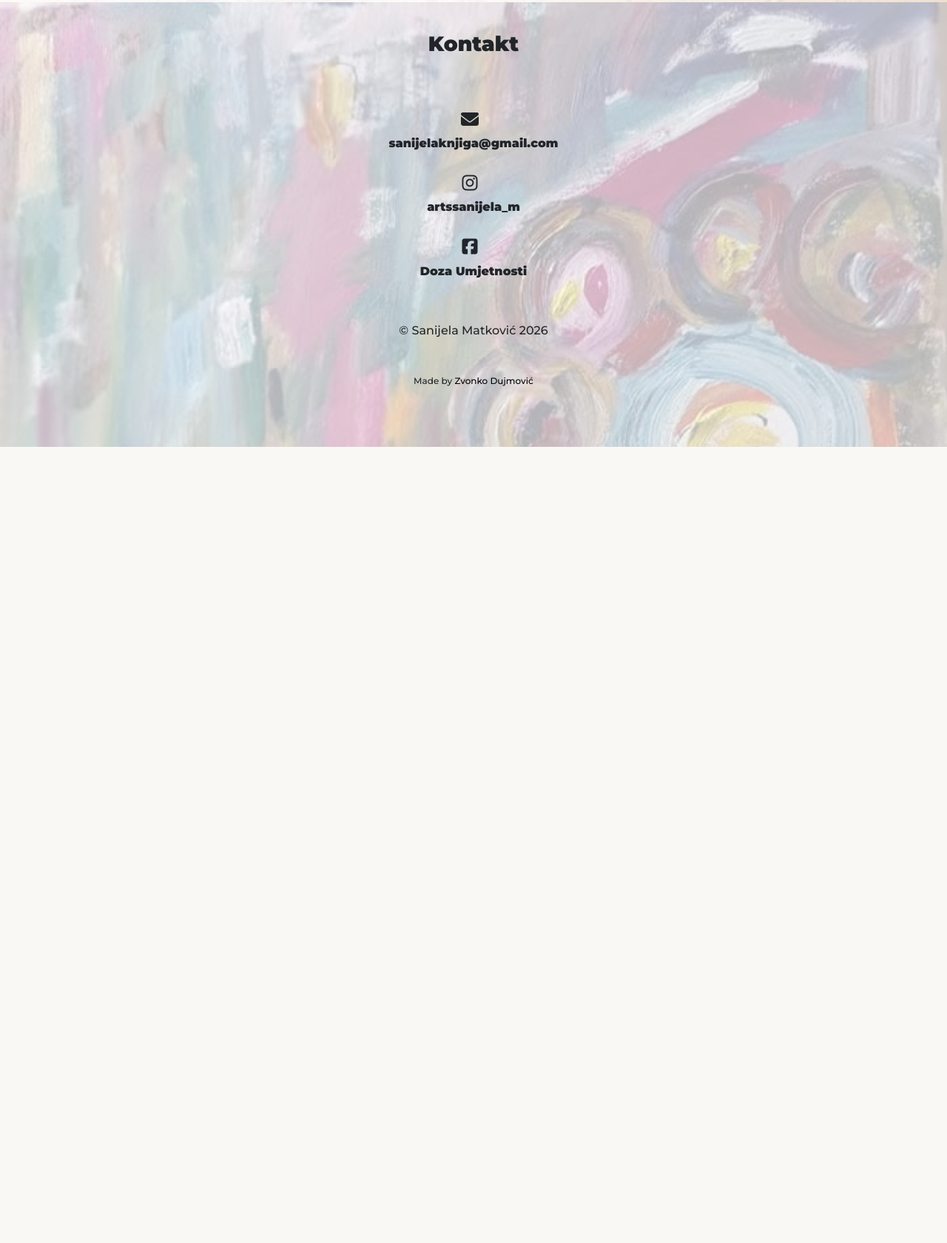
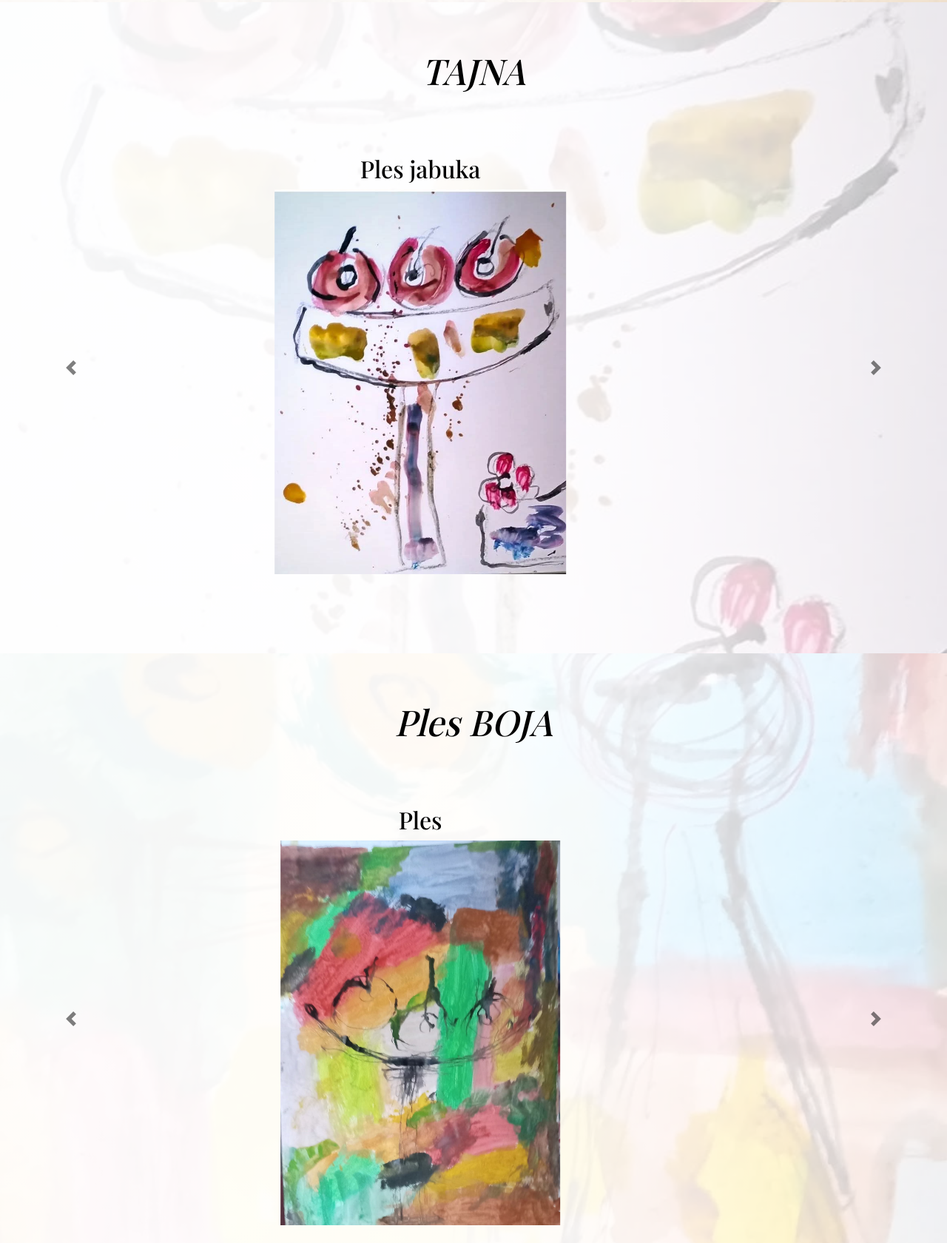
Before and after one commit to Dujma7/prNr1SaMa, a plain HTML site: page umjetnost/slikarstvo/index.html in a window 1280 px wide. Shown: the part 1677-3357 px from the top of the page at 74% size. Before the commit the page ends 2281 px from the top, so only its background shows below. Drawn offline with nearby package versions, Linux system fonts and the light colour scheme; a web font is replaced by a local one.

Commit message:
added new things to slikrstvo

```diff
--- a/styles.css
+++ b/styles.css
@@ -63,19 +63,32 @@ html {
 
 /* 2. Force Bootstrap's slide containers to fill that exact height */
 .carousel-item {
-    height: auto;
+    height: 75vh;
+
+  /* Flexbox centers everything inside the slide */
+  display: flex;
+  flex-direction: column;
+  justify-content: center; /* Vertical alignment */
+  align-items: center;     /* Horizontal alignment */
 }
+
 
 /* 3. The magic fix for your images */
 .carouselIMG {
     width: 80% !important;
     height: auto;
     object-fit: scale-down;
-    max-height: 80vh; /* Keeps the whole image visible without distortion, adding letterboxes if needed */
+    max-height: 70vh; /* Keeps the whole image visible without distortion, adding letterboxes if needed */
 
     /* Center the image perfectly if it's narrower than the screen */
     margin-left: auto;
     margin-right: auto;
+}
+
+.carousel-control-prev,
+.carousel-control-next {
+  top: 4rem;                /* Pushes arrows down below the H2 heading */
+  bottom: 0;                /* Keeps arrows centered vertically over the image area */
 }
 
 .carouselH2 {
@@ -360,6 +373,36 @@ p {
     background-size: cover;
     background-position: center;
 }
+
+.carouselDisplay2Div {
+    height: 110vh;
+    width: 100%;
+    overflow: visible;
+
+    /* Combine them here: Gradient FIRST, Image SECOND */
+    background-image:
+        linear-gradient(to left, rgba(255, 255, 255, 0.0), rgba(255, 255, 255, 0.85) 50%),
+        url("images/plesjabuka.jpg");
+
+    background-repeat: no-repeat;
+    background-size: cover;
+    background-position: center;
+}
+
+.carouselDisplay3Div {
+    height: 110vh;
+    width: 100%;
+    overflow: visible;
+
+    /* Combine them here: Gradient FIRST, Image SECOND */
+    background-image:
+        linear-gradient(to left, rgba(255, 255, 255, 0.0), rgba(255, 255, 255, 0.85) 50%),
+        url("images/ples5.jpg");
+
+    background-repeat: no-repeat;
+    background-size: cover;
+    background-position: center;
+}
 @media (min-width: 992px) and (max-width: 1110px) {
     .nav-link {font-size: 1.1rem;
     }
@@ -410,7 +453,7 @@ p {
         }
 
         .carouselIMG {
-            height: 70vh;
+            max-height: 65vh;
             width: auto;
         }
 
--- a/umjetnost/slikarstvo/index.html
+++ b/umjetnost/slikarstvo/index.html
@@ -118,6 +118,92 @@
     <span class="sr-only">Next</span>
   </a>
 </div>
+
+</div>
+    <div class="carouselDisplay2Div">
+        <div style="position: absolute; z-index: 1; opacity: 0.7; width: 100%; height: 110vh; background-color: white;"></div>
+        <em><h1 class="carouselDisplayH1" style="position: relative; z-index: 2;">TAJNA</h1></em>
+        <div id="carouselExampleIndicators2" class="carousel slide" data-ride="carousel" style="position: relative;z-index: 2;">
+    <div class="carousel-inner">
+        <div class="carousel-item active">
+            <h2 class="carouselH2">Ples jabuka</h2>
+            <img class="d-block carouselIMG" src="../../images/plesjabuka.jpg" alt="Ples jabuka">
+        </div>
+        <div class="carousel-item">
+            <h2 class="carouselH2">Šareno jutro</h2>
+            <img class="d-block carouselIMG" src="../../images/sarenojutro.jpg" alt="Šareno jutro">
+        </div>
+        <div class="carousel-item">
+            <h2 class="carouselH2">Lnubomofy</h2>
+            <img class="d-block carouselIMG"  src="../../images/lnubomofy.jpg" alt="Lnubomofy">
+        </div>
+        <div class="carousel-item">
+            <h2 class="carouselH2">Kiša</h2>
+            <img class="d-block carouselIMG"  src="../../images/kisa.jpg" alt="Kiša">
+        </div>
+        <div class="carousel-item">
+            <h2 class="carouselH2">Skalinada okusa</h2>
+            <img class="d-block carouselIMG"  src="../../images/skalinadaokusa.jpg" alt="Skalinada okusa">
+        </div>
+        <div class="carousel-item">
+            <h2 class="carouselH2">Budnica</h2>
+            <img class="d-block carouselIMG"  src="../../images/budnica.jpg" alt="Budnica">
+        </div>
+    </div>
+        <a class="carousel-control-prev" href="#carouselExampleIndicators2" role="button" data-slide="prev">
+            <span class="carousel-control-prev-icon" style="color: #000000" aria-hidden="true"></span>
+            <span class="sr-only">Previous</span>
+        </a>
+        <a class="carousel-control-next" href="#carouselExampleIndicators2" role="button" data-slide="next">
+            <span class="carousel-control-next-icon" aria-hidden="true"></span>
+            <span class="sr-only">Next</span>
+        </a>
+    </div>
+</div>
+
+<div class="carouselDisplay3Div">
+        <div style="position: absolute; z-index: 1; opacity: 0.7; width: 100%; height: 110vh; background-color: white;"></div>
+        <em><h1 class="carouselDisplayH1" style="position: relative; z-index: 2;">Ples BOJA</h1></em>
+        <div id="carouselExampleIndicators3" class="carousel slide" data-ride="carousel" style="position: relative;z-index: 2;">
+    <div class="carousel-inner">
+        <div class="carousel-item active">
+            <h2 class="carouselH2">Ples</h2>
+            <img class="d-block carouselIMG" src="../../images/ples1.jpg" alt="Ples">
+        </div>
+        <div class="carousel-item">
+            <h2 class="carouselH2">Ples</h2>
+            <img class="d-block carouselIMG" src="../../images/ples2.jpg" alt="Ples">
+        </div>
+        <div class="carousel-item">
+            <h2 class="carouselH2">Ples</h2>
+            <img class="d-block carouselIMG" src="../../images/ples3.jpg" alt="Ples">
+        </div>
+        <div class="carousel-item">
+            <h2 class="carouselH2">Ples</h2>
+            <img class="d-block carouselIMG" src="../../images/ples4.jpg" alt="Ples">
+        </div>
+        <div class="carousel-item">
+            <h2 class="carouselH2">Ples</h2>
+            <img class="d-block carouselIMG" src="../../images/ples5.jpg" alt="Ples">
+        </div>
+        <div class="carousel-item">
+            <h2 class="carouselH2">Ples</h2>
+            <img class="d-block carouselIMG" src="../../images/ples6.jpg" alt="Ples">
+        </div>
+        <div class="carousel-item">
+            <h2 class="carouselH2">Ples</h2>
+            <img class="d-block carouselIMG" src="../../images/ples7.jpg" alt="Ples">
+        </div>
+    </div>
+        <a class="carousel-control-prev" href="#carouselExampleIndicators3" role="button" data-slide="prev">
+            <span class="carousel-control-prev-icon" style="color: #000000" aria-hidden="true"></span>
+            <span class="sr-only">Previous</span>
+        </a>
+        <a class="carousel-control-next" href="#carouselExampleIndicators3" role="button" data-slide="next">
+            <span class="carousel-control-next-icon" aria-hidden="true"></span>
+            <span class="sr-only">Next</span>
+        </a>
+    </div>
 </div>
 
 
@@ -132,7 +218,7 @@
     <!-- Row 1: Email -->
     <div style="width: 100%; display: block; text-align: center;">
         <i class="fa-solid fa-envelope fa-xl" style="margin-right: 10px;"></i>
-        <p class="footerP" style="font-weight: 900; margin: 0;">sanijelaknjiga@gmail.com</p>
+        <p class="footerP" style="font-weight: 900; margin: 0;">sanijelaknjige@gmail.com</p>
     </div>
 
     <!-- Row 2: Instagram -->
```
Also changed, not shown: about/index.html (+1 -1 lines), index.html (+1 -1 lines), images/budnica.jpg (added), images/kisa.jpg (added), images/lnubomofy.jpg (added), images/ples1.jpg (added), images/ples2.jpg (added), images/ples3.jpg (added), images/ples4.jpg (added), images/ples5.jpg (added), images/ples6.jpg (added), images/ples7.jpg (added), images/plesjabuka.jpg (added), images/sarenojutro.jpg (added), 1 more files. Lines whose indentation alone changed are shown as unchanged.
